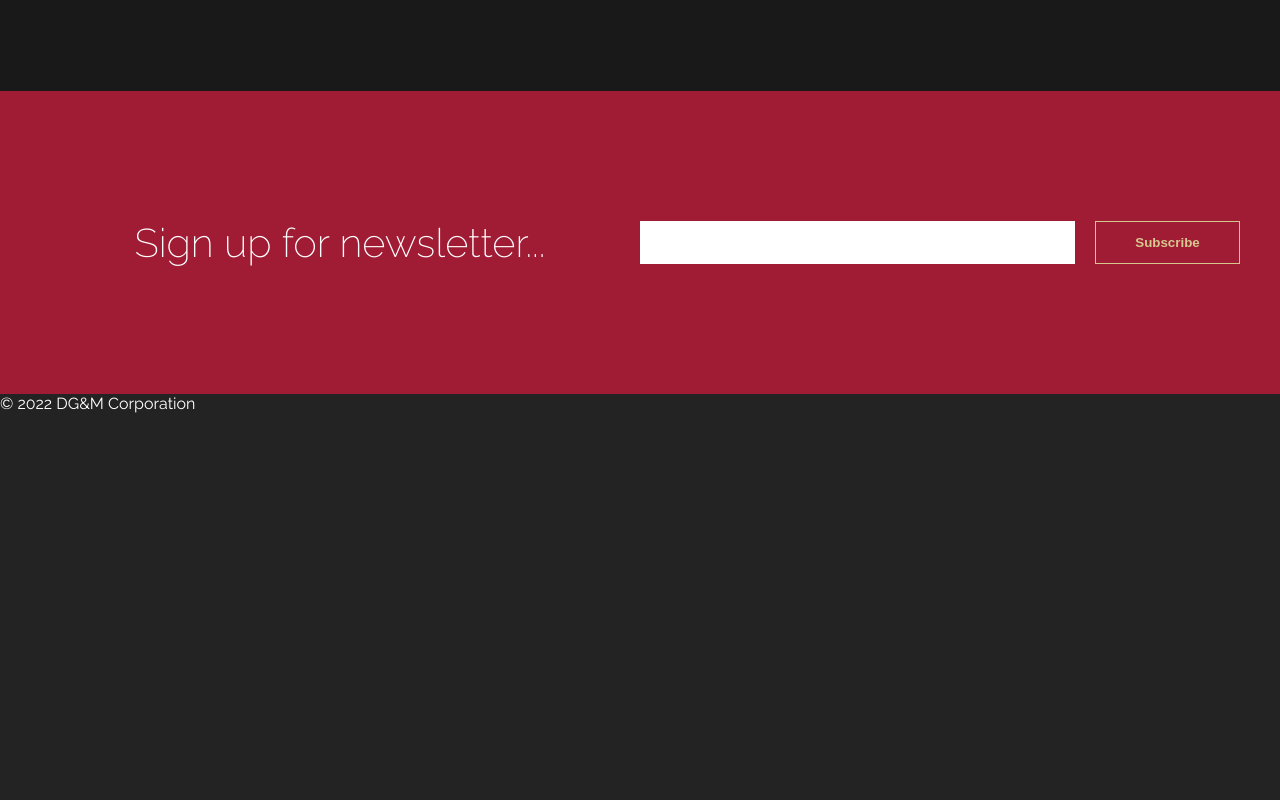
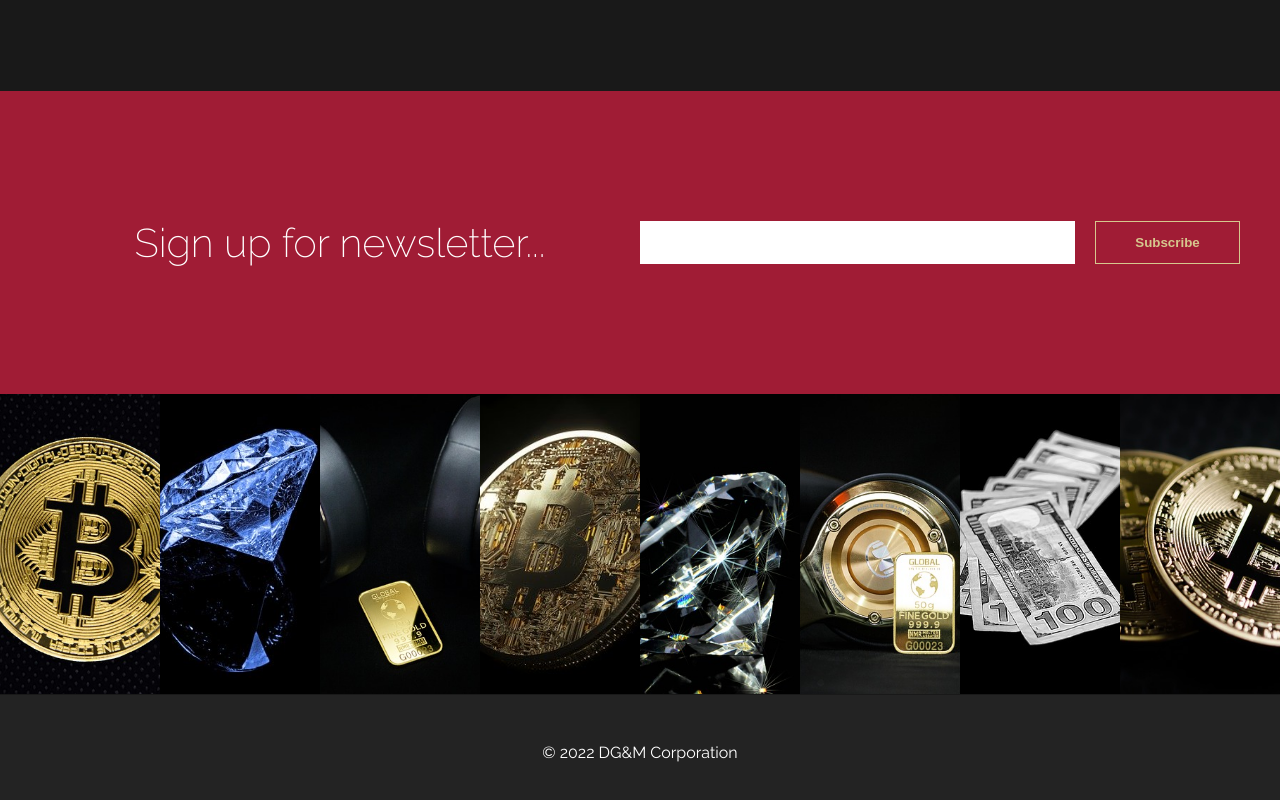
Before and after one commit to Pieniu1511/DGM-Corporation, a plain HTML site: page index.html in a window 1280 px wide. Shown: the part 3844-4644 px from the top of the page. Before the commit the page ends 4257 px from the top, so only its background shows below. Drawn offline with nearby package versions, Linux system fonts and the light colour scheme; files that its build step writes are made by us from their sources.

Commit message:
gallery added

```diff
--- a/index.html
+++ b/index.html
@@ -201,6 +201,17 @@
             </div>
         </section>
 
+        <section class="gallery">
+            <img src="img/gallery/1.jpg" alt="gold coin">
+            <img src="img/gallery/2.jpg" alt="diamond">
+            <img src="img/gallery/3.jpg" alt="gold">
+            <img src="img/gallery/4.jpg" alt="gold coin">
+            <img src="img/gallery/5.jpg" alt="diamond">
+            <img src="img/gallery/6.jpg" alt="gold">
+            <img src="img/gallery/7.jpg" alt="money">
+            <img src="img/gallery/8.jpg" alt="two gold coins">
+        </section>
+
     </main>
 
 
--- a/sass/_large.scss
+++ b/sass/_large.scss
@@ -114,4 +114,8 @@
             }
         }
     }
+
+	.gallery {
+		grid-template-columns: repeat(8, 1fr);
+	}
 }
--- a/sass/_medium.scss
+++ b/sass/_medium.scss
@@ -60,4 +60,14 @@
             }
         }
 	}
+
+    .gallery {
+        grid-template-columns: repeat(4, 1fr);
+
+        img {
+            &:nth-child(odd) {
+                display: block;
+            }
+        }
+    }
 }
--- a/sass/main.scss
+++ b/sass/main.scss
@@ -379,6 +379,28 @@ h1.company-name {
 	}
 }
 
+//gallery
+.gallery {
+	display: grid;
+	grid-template-columns: 1fr 1fr;
+
+	img {
+		height: 300px;
+		width: 100%;
+		object-fit: cover;
+
+		&:nth-child(odd) {
+			display: none;
+		}
+	}
+}
+
+.footer {
+	padding: 3em 1em;
+	border-top: 1px solid $darker;
+	text-align: center;
+}
+
 @import './small';
 @import './medium';
 @import './large';
```
Also changed, not shown: css/main.css, img/gallery/1.jpg (added), img/gallery/2.jpg (added), img/gallery/3.jpg (added), img/gallery/4.jpg (added), img/gallery/5.jpg (added), img/gallery/6.jpg (added), img/gallery/7.jpg (added), img/gallery/8.jpg (added), 1 other file.
